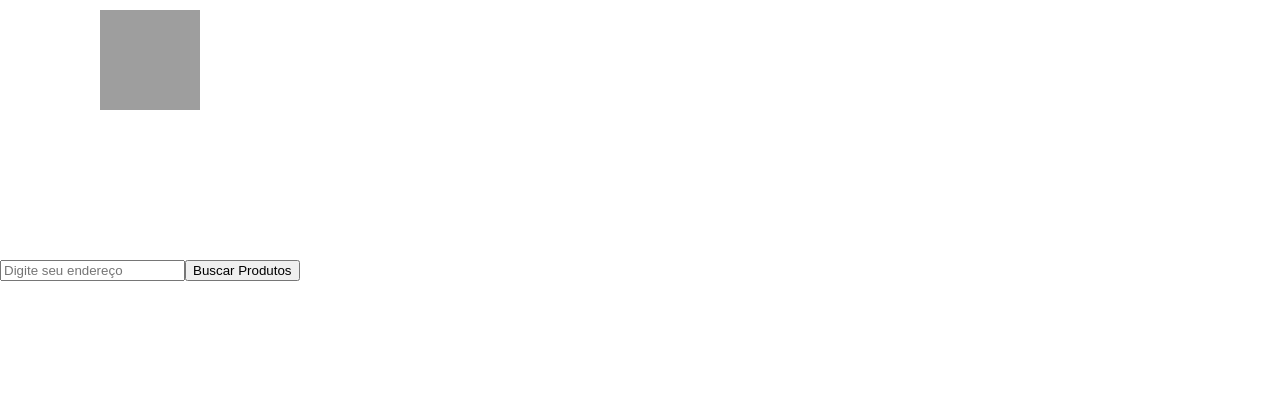
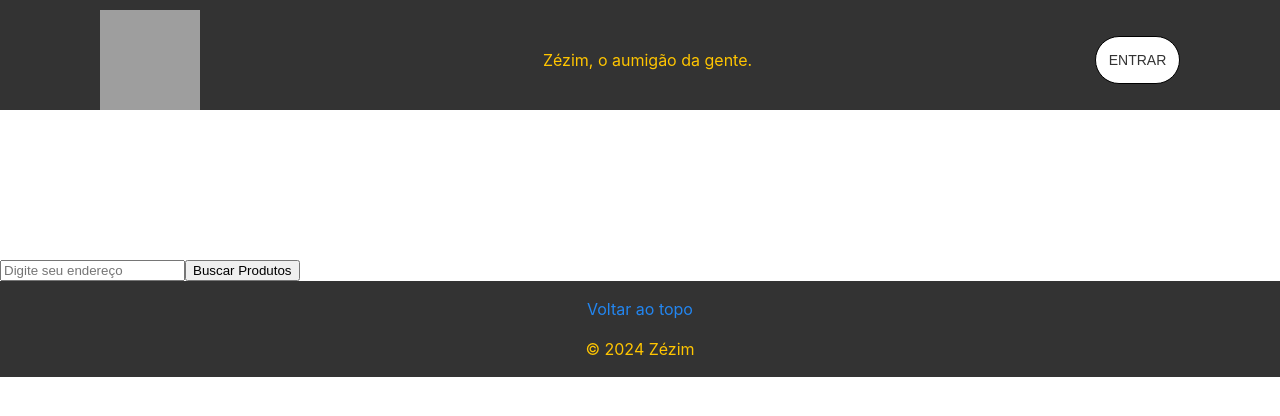
Before and after one commit to NicolaGonzaga/zezim, a React (Vite) app: page / in a window 1280 px wide. Shown: the top 416 px of the page. Built offline with nearby package versions, Linux system fonts and the light colour scheme; grey boxes are pictures that could not be loaded.

Commit message:
chore(styles): reorganizer variables colors to the index csss

```diff
--- a/src/index.css
+++ b/src/index.css
@@ -4,8 +4,22 @@
   font-weight: 400;
 
   color-scheme: light dark;
-  color: rgba(255, 255, 255, 0.87);
-  background-color: white;
+  color: #ffffff;
+  background-color: #ffffff;
+
+  --background-dark: #333333;
+  --accent-yellow: #ffc500;
+  --text-link: #2386f0;
+  --background-light: #ffffff;
+  --text-dark: #333333;
+  --border-color: #000000;
+  --border-light: #999999;
+  --card-shadow: #00000014;
+  --text-gray: #808080;
+  --text-light-gray: #646363;
+  --error-red: #ff0000;
+
+  --rem: 16px;
 }
 
 body {
```
